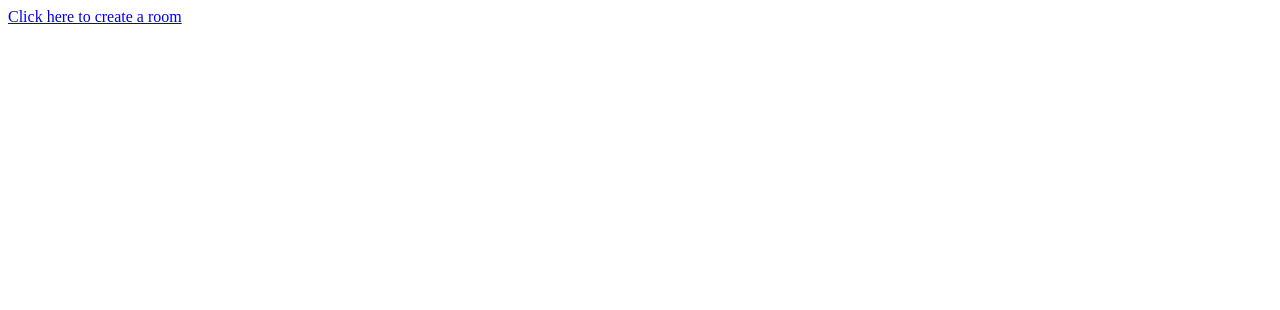
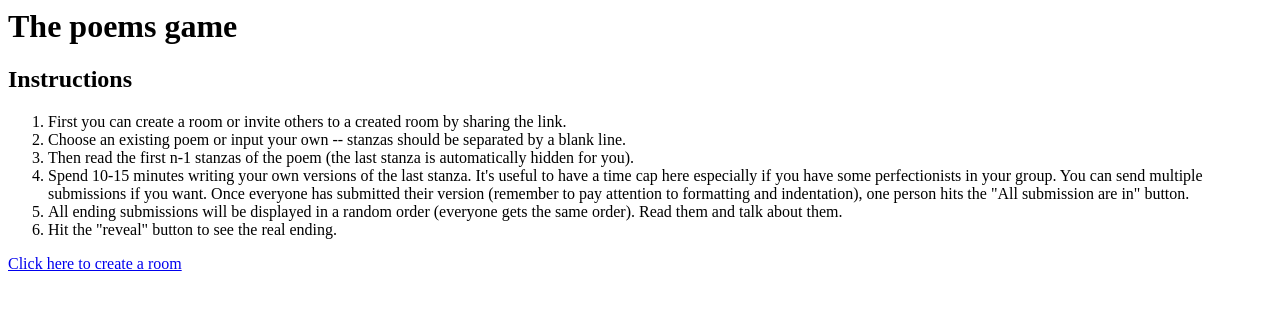
Before and after one commit to jminjie/poems, a plain HTML site: page index.html in a window 1280 px wide. Drawn offline with nearby package versions, Linux system fonts and the light colour scheme.

Commit message:
UI improvements

```diff
--- a/game.js
+++ b/game.js
@@ -67,6 +67,7 @@ class Game extends React.Component {
         } else if (this.state.gameState == '0') {
             return e('div', null,
                 e(PoemSubmitBox, ({ws : this.ws})),
+                e('h3', null, "Choose from preset poems below"),
                 e(SubmitPresetPoemButton, ({
                     afterSubmit : this.sendPoem,
                     ws : this.ws,
@@ -420,7 +421,7 @@ class SubmitBox extends React.Component {
 class PoemSubmitBox extends SubmitBox {
     constructor(props) {
         super(props);
-        this.label = "Submit new poem";
+        this.label = "Submit custom poem";
         this.ws = this.props.ws;
         this.onSubmitBoxSubmit = this.onSubmitBoxSubmit.bind(this);
     }
--- a/index.html
+++ b/index.html
@@ -1,6 +1,21 @@
 <html>
 <meta charset=UTF-8 />
 <body>
+    <h1>The poems game</h1>
+    <h2>Instructions</h2>
+    <ol>
+        <li>First you can create a room or invite others to a created room by sharing the link.</li>
+
+        <li>Choose an existing poem or input your own -- stanzas should be separated by a blank line.</li>
+
+        <li>Then read the first n-1 stanzas of the poem (the last stanza is automatically hidden for you).</li>
+
+        <li>Spend 10-15 minutes writing your own versions of the last stanza. It's useful to have a time cap here especially if you have some perfectionists in your group. You can send multiple submissions if you want. Once everyone has submitted their version (remember to pay attention to formatting and indentation), one person hits the "All submission are in" button.</li>
+
+        <li>All ending submissions will be displayed in a random order (everyone gets the same order). Read them and talk about them.</li>
+
+        <li>Hit the "reveal" button to see the real ending.</li>
+    </ol>
     <div id="game"></div>
     <!-- Note: when deploying, replace "development.js" with "production.min.js". -->
     <script src="https://unpkg.com/react@16/umd/react.development.js" crossorigin></script>
```
